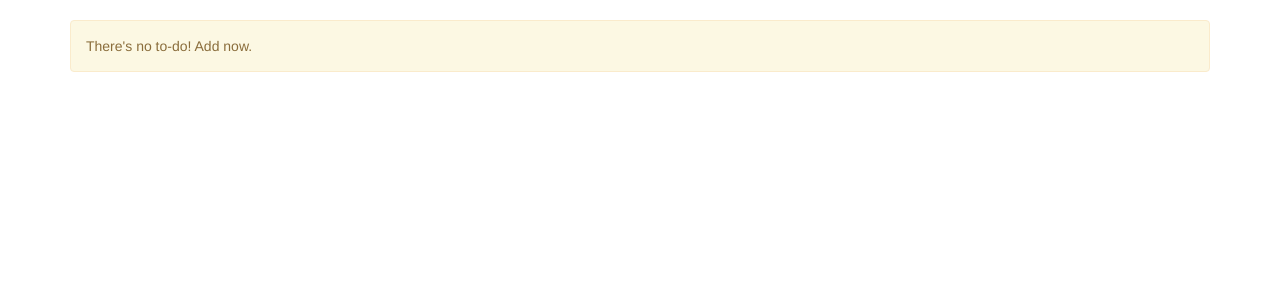
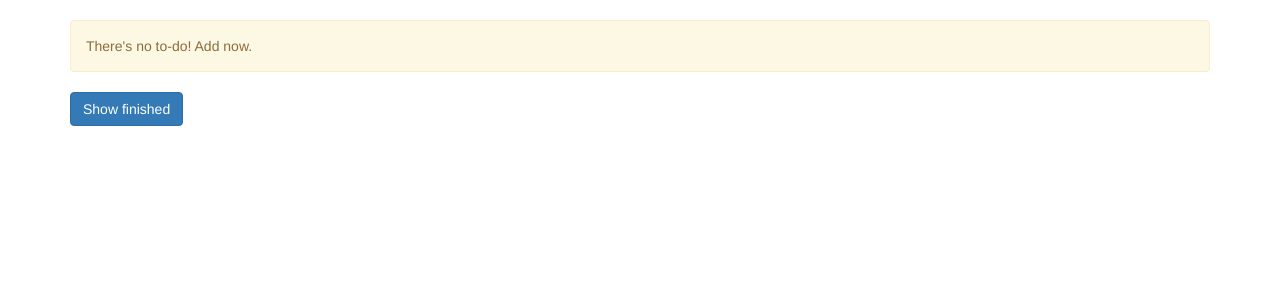
Before and after one commit to john26blue/to-do-django, a Django app: page / in a window 1280 px wide. Shown: the part 82-382 px from the top of the page. Run offline with Django 3.2, Linux system fonts and the light colour scheme; the visitor is signed in with stand-in values (Sample User, id 1); data that the repository does not hold is empty; some libraries are stand-ins or nearby versions.

Commit message:
Add toggle button for finished to-dos

```diff
--- a/apps/templates/apps/todo_list.html
+++ b/apps/templates/apps/todo_list.html
@@ -13,7 +13,7 @@
             </thead>
             <tbody>
                 {% for item in todo_list %}
-	            <tr {% if item.marked %}class="alert-warning"{% endif %}>
+	            <tr class="{% if item.marked %}alert-warning {% endif %}{% if item.status == 'c'%}finished {% endif %}">
                     <td>{{ item.content }}</td>
                     <td>{{ item.added_date }}</td>
                     <td>{{ item.get_status_display }}</td>
@@ -35,4 +35,7 @@
             There's no to-do! Add now.
         </div>
     {% endif %}
+    <button type="button" class="btn btn-primary" id="showFinished" data-toggle="button" aria-pressed="false" autocomplete="off">
+        Show finished
+    </button>
 {% endblock %}
--- a/apps/templates/base.html
+++ b/apps/templates/base.html
@@ -1,3 +1,4 @@
+{% load staticfiles %}
 <!DOCTYPE html>
 <html lang="en">
 <head>
@@ -8,6 +9,7 @@
 
 	<!-- Bootstrap -->
 	<link href="//maxcdn.bootstrapcdn.com/bootstrap/3.3.6/css/bootstrap.min.css" rel="stylesheet">
+	<link href="{% static 'style.css' %}" rel="stylesheet">
 
 	<!-- HTML5 Shim and Respond.js IE8 support of HTML5 elements and media queries -->
 	<!-- WARNING: Respond.js doesn't work if you view the page via file:// -->
@@ -24,8 +26,14 @@
     </div>
 
 	<!-- jQuery (necessary for Bootstrap's JavaScript plugins) -->
-	<script src="https://ajax.googleapis.com/ajax/libs/jquery/1.11.2/jquery.min.js"></script>
+	<script src="https://ajax.googleapis.com/ajax/libs/jquery/3.0.0/jquery.min.js"></script>
 	<!-- Include all compiled plugins (below), or include individual files as needed -->
 	<script src="//maxcdn.bootstrapcdn.com/bootstrap/3.3.5/js/bootstrap.min.js"></script>
+	<script>
+		$('#showFinished').on('click', function() {
+			$(".finished").toggle();
+			$(this).button('Hide finished');
+		})
+	</script>
 </body>
 </html>
--- a/apps/views.py
+++ b/apps/views.py
@@ -12,9 +12,7 @@ class MainPage(LoginRequiredMixin, ListView):
         if self.request.method == 'GET':
             string = self.request.GET.get('q','')
             if string is not None:
-                return Todo.objects.filter(user__pk=self.request.user.pk, content__icontains=string)
-            else:
-                return Todo.objects.filter(user__pk=self.request.user.pk)
+                return Todo.objects.filter(user__pk=self.request.user.pk, content__icontains=string).order_by('status')
 
 class Create(LoginRequiredMixin, CreateView):
     model = Todo
@@ -34,14 +32,6 @@ class Delete(LoginRequiredMixin, DeleteView):
     model = Todo
     success_url = '/'
 
-class Search(LoginRequiredMixin, ListView):
-    model = Todo
-    template_name = 'Apps/todo_list.html'
-    def get_queryset(self):
-        if self.request.method == 'GET':
-            string = self.request.GET['q']
-            return Todo.objects.filter(content__icontains=string)
-
 def Finish(request, pk):
     try:
         todo = get_object_or_404(Todo, pk=pk)
--- /dev/null
+++ b/static/style.css
@@ -0,0 +1,2 @@
+/* todo items */
+.finished {display: none}
--- a/tododjango/settings.py
+++ b/tododjango/settings.py
@@ -121,5 +121,9 @@ USE_TZ = True
 # Static files (CSS, JavaScript, Images)
 STATIC_ROOT = 'staticfiles'
 STATIC_URL = '/static/'
+STATICFILES_DIRS = [
+    os.path.join(BASE_DIR, "static"),
+    '/var/www/static/',
+]
 
 CRISPY_TEMPLATE_PACK = 'bootstrap3'
```
